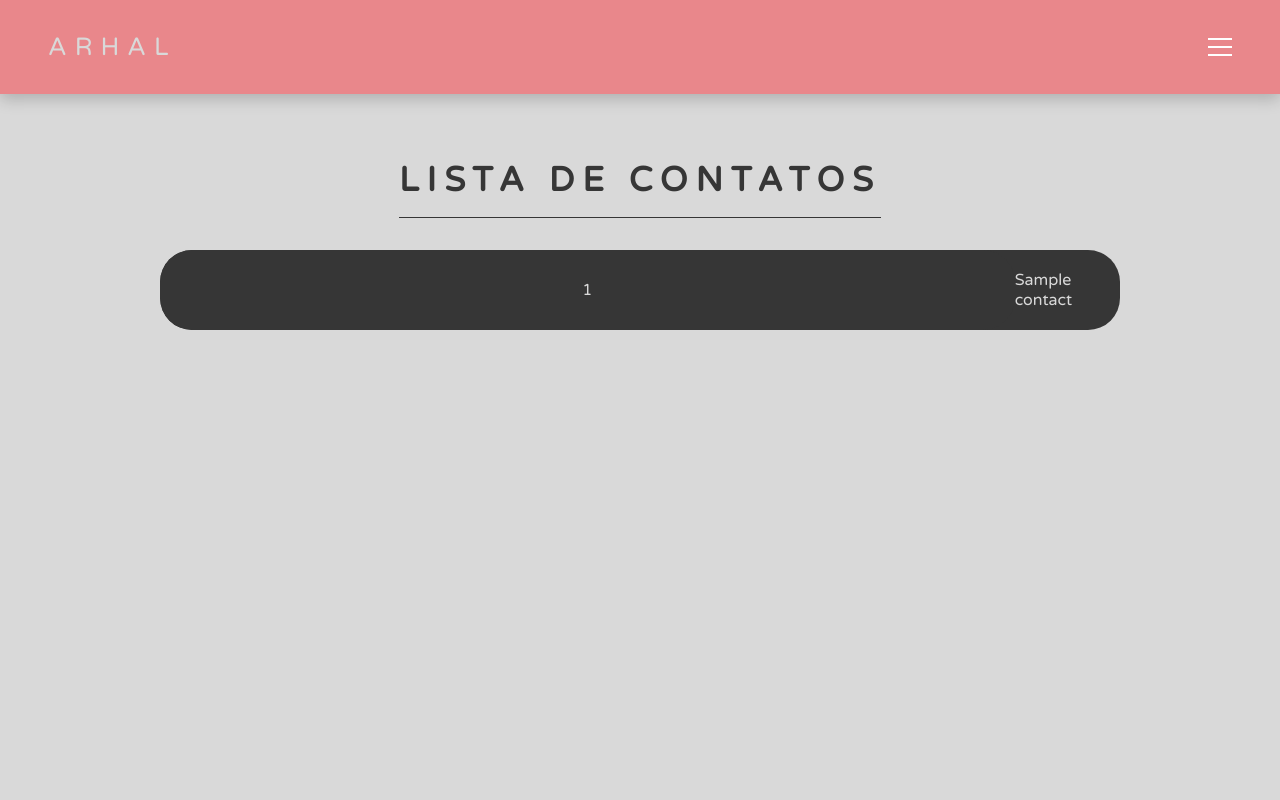
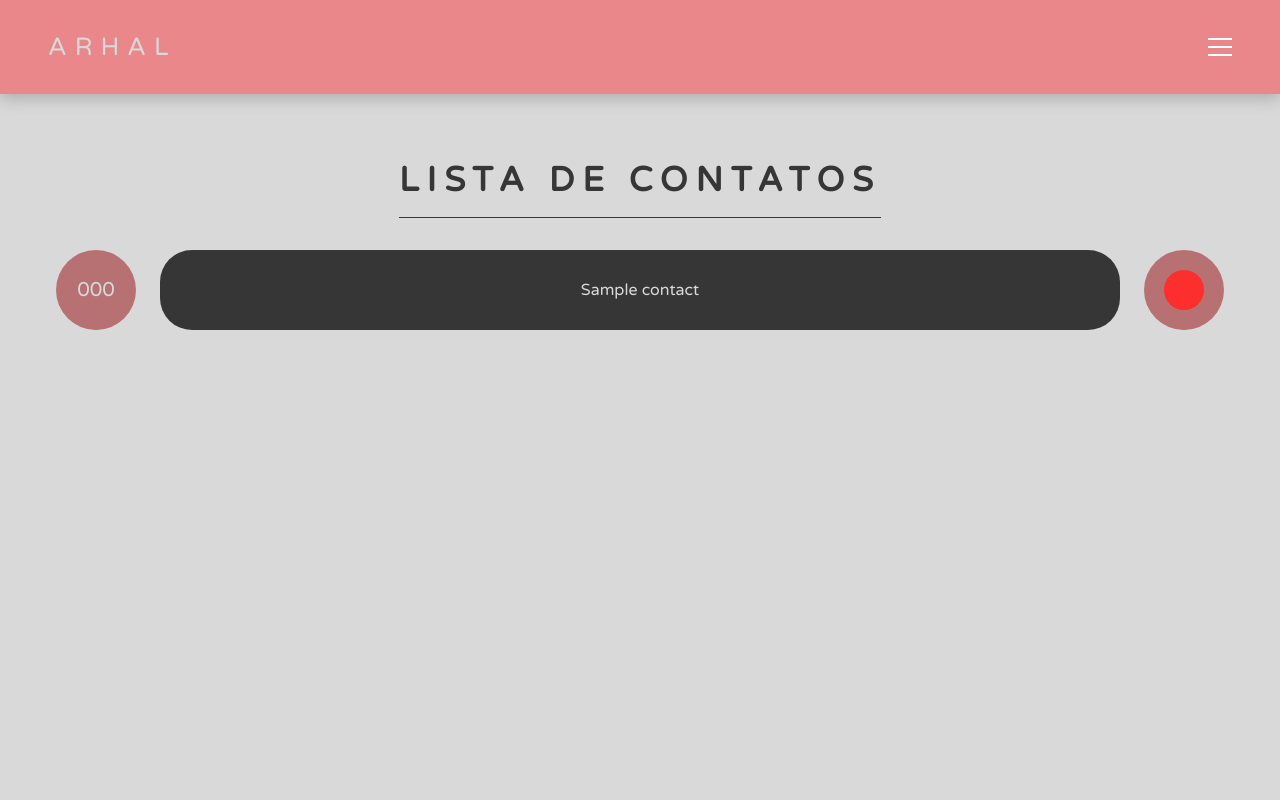
Before and after one commit to RafaelHDSV/Robotic-Hand, a Flask app: template templates/contacts.html in a window 1280 px wide. Run offline with Flask 2, Linux system fonts and the light colour scheme; the template is opened without the code that fills it: most values are stand-ins (such as "Sample title", 1, 10 or a date in 2020).

Commit message:
Finishing contacts.html

```diff
--- a/app.py
+++ b/app.py
@@ -3,8 +3,7 @@ app = Flask(__name__)
 
 contact = []
 number = 0
-# CORRIGIR
-# numberList = []
+numberList = []
 
 
 @app.route("/", methods=['GET', 'POST'])
@@ -20,14 +19,19 @@ def showHome():
 
 
 def write_file(name, email, phone):
+    global number
+    numberTxt = str(number)
+
     if request.form['name'] != '' and request.form['email'] != '' and request.form['phone'] != '':
         contact.append(
             f"Nome: {name} | Email: {email} | Telefone: {phone}")
 
+    numberList.append(f"{numberTxt}")
+
 
 @app.route('/contacts')
 def showContacts():
-    return render_template('contacts.html', contact=contact, number=number)
+    return render_template('contacts.html', contact=contact, numberList=numberList)
 
 
 @app.route('/website')
--- a/static/script.js
+++ b/static/script.js
@@ -10,7 +10,6 @@ let close = document.querySelector('.close')
 let logo = document.querySelector('.logo')
 let qrCode = document.querySelector('.qr_code')
 let closeQrCode = document.querySelector('.close_qr_code')
-let contactsCounter = document.querySelector('.contacts_counter')
 let nameMain = document.querySelector('.name_main')
 
 window.addEventListener('load', () => {
@@ -111,48 +110,3 @@ logo.addEventListener('click', () => {
 closeQrCode.addEventListener('click', () => {
     qrCode.style.display = 'none'
 })
-
-// CORRIGIR
-// const sliderContainer = document.querySelector('.slider-container_how');
-// const slider = document.querySelector('.slider_how');
-
-// let clicked = false;
-// let xAxis;
-// let x;
-
-// sliderContainer.addEventListener('mouseup', () => {
-//     sliderContainer.style.cursor = `grab`;
-// })
-// sliderContainer.addEventListener('mousedown', e => {
-//     clicked = true
-//     xAxis = e.offsetX - slider.offsetLeft;
-//     // tells the current position
-
-//     sliderContainer.style.cursor = `grabbing`
-// })
-
-// window.addEventListener('mouseup', () => {
-//     clicked = false
-// })
-
-// sliderContainer.addEventListener('mousemove', e => {
-//     if (!clicked) return;
-//     e.preventDefault();
-
-//     x = e.offsetX;
-//     slider.style.left = `${x - xAxis}px`;
-//     // but we dont want it to scroll forever
-
-//     checkSize()
-// })
-
-// function checkSize() {
-//     let sliderContainerOut = sliderContainer.getBoundingClientRect();
-//     let sliderIn = slider.getBoundingClientRect();
-
-//     if (parseInt(slider.style.left) > 0) {
-//         slider.style.left = `0px`;
-//     } else if (sliderIn.right < sliderContainerOut.right) {
-//         slider.style.left = `-${sliderIn.width - sliderContainerOut.width}px`
-//     }
-// }
--- a/static/style.css
+++ b/static/style.css
@@ -12,6 +12,8 @@
     --white: #f4f5f6;
     --gray: #d9d9d9;
     --dark_gray: #d3c4c4;
+    --green: #65fa65;
+    --red: #fd2e2e;
     --pink: #e9878b;
     --dark_pink: #b77172;
     --black: #363636;
@@ -149,7 +151,9 @@ h3 strong,
 .container_info,
 .container_info h2,
 .container_info p,
-.call_form {
+.call_form,
+.contacts_counter,
+.contacts_counter input {
     cursor: pointer;
     transition: .5s all ease;
 }
@@ -671,41 +675,6 @@ form button:hover {
     border: 2px solid var(--black);
 }
 
-/* CORRIGIR */
-/* .slider-container_how {
-    display: flex;
-    justify-content: center;
-    align-items: center;
-    width: 80%;
-    height: 300px;
-    overflow: hidden;
-    cursor: grab;
-}
-
-.slider_how {
-    position: absolute;
-    display: flex;
-    width: auto;
-    height: 100%;
-    display: grid;
-    grid-template-columns: repeat(10, 1fr);
-    we have 10 imgs so repeat 10 times 1 fr
-    column-gap: 2rem;
-    pointer-events: none;
-}
-
-.slider-item_how {
-    width: 300px;
-    height: 100%;
-}
-
-.slider-item_how img {
-    width: 100%;
-    height: 100%;
-    object-fit: cover;
-    user-select: none;
-} */
-
 .info_project {
     display: flex;
     flex-direction: row;
@@ -869,8 +838,12 @@ footer a {
     padding: 10rem 0 1rem 0;
 }
 
+.list {
+    display: flex;
+    gap: 1.5rem;
+}
+
 .contacts_container {
-    position: relative;
     display: flex;
     flex-direction: row;
     justify-content: space-around;
@@ -883,38 +856,45 @@ footer a {
     margin-bottom: .5rem;
     margin: 2rem 0;
     overflow: hidden;
+    position: relative;
 }
 
 .contacts_counter {
-    position: absolute;
-    left: 0;
-    top: 0;
     display: flex;
     justify-content: center;
     align-items: center;
-    height: 100%;
-    width: 7rem;
+    height: 5rem;
+    width: 5rem;
+    margin: 2rem 0;
     background-color: var(--dark_pink);
     color: var(--gray);
-    clip-path: polygon(0% 0%, 75% 0%, 100% 50%, 75% 100%, 0% 100%);
-    overflow: hidden;
+    border-radius: 50%;
+    font-size: 20px;
 }
 
-/* .contacts_counter:last-child {
+.contacts_counter input {
+    -webkit-appearance: none;
+    appearance: none;
+    background-color: var(--red);
+    width: 50%;
+    height: 50%;
+    border-radius: 50%;
+    position: relative;
+}
+
+.contacts_counter input:checked {
+    -webkit-appearance: none;
+    appearance: none;
+    background-color: var(--green);
+}
+
+.contacts_counter label {
     position: absolute;
-    left: calc(100% - 7rem);
-    top: 0;
     display: flex;
     justify-content: center;
     align-items: center;
-    height: 100%;
-    width: 7rem;
-    background-color: var(--dark_pink);
-    color: var(--gray);
-    clip-path: polygon(0% 0%, 75% 0%, 100% 50%, 75% 100%, 0% 100%);
-    overflow: hidden;
-    transform: rotate(180deg);
-} */
+    z-index: 1;
+}
 
 /* WEBSITE */
 .paragraph_website {
--- a/templates/contacts.html
+++ b/templates/contacts.html
@@ -46,17 +46,32 @@
 
     <h2 class="title_contacts">Lista de Contatos</h2>
 
+    <div class="list">
+        <ul class="contacts_list">
+            {% for numberList in numberList %}
+            <li class="contacts_counter">
+                {{numberList}}
+            </li>
+            {% endfor %}
+        </ul>
+
         <ul class="contacts_list">
             {% for contact in contact %}
             <li class="contacts_container">
-            <span class="contacts_container">
-                {{number}}
-            </span>
                 {{contact}}
-            <!-- <span class="contacts_counter"></span> -->
             </li>
             {% endfor %}
         </ul>
+
+        <ul class="contacts_list">
+            {% for numberList in numberList %}
+            <li class="contacts_counter">
+                <label id="check_label" for="check"></label>
+                <input type="checkbox" name="check" id="check">
+            </li>
+            {% endfor %}
+        </ul>
+    </div>
 
     <script src="../static/script.js"></script>
 </body>
```
Also changed, not shown: templates/index.html (+2 -38 lines). Lines whose indentation alone changed are shown as unchanged.
